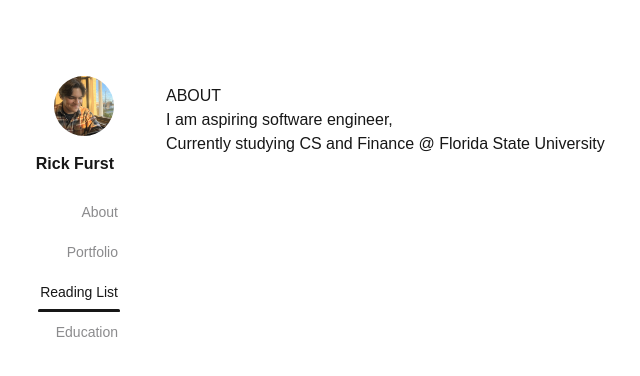
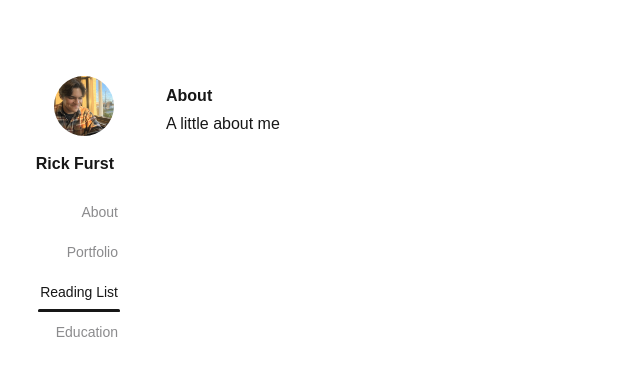
Before and after one commit to ricfrst/pWeb, a Next.js app: page /about in a window 1280 px wide. Shown: the top 376 px of the page, without its empty margins (254-894 px from the left). Built offline with nearby package versions, Linux system fonts and the light colour scheme.

Commit message:
about skeleton

```diff
--- a/src/app/about/page.tsx
+++ b/src/app/about/page.tsx
@@ -12,9 +12,11 @@ export default function Page() {
 
         <div className="MAIN flex   m-5 flexbox h-full mr-66 mt-17 ">
             <div className = "flex flex-col m-4 flex">
-                <p>ABOUT </p>
-                <p>I am aspiring software engineer,</p>
-                <a> Currently studying CS and Finance @ Florida State University  </a>
+                <div className = "mb-1 font-bold ">
+                    <h1>About </h1>
+                </div>
+                <h2>A little about me</h2>
+
             </div>
 
         </div>
--- a/src/app/components/sidebar.tsx
+++ b/src/app/components/sidebar.tsx
@@ -1,4 +1,5 @@
 import Image from "next/image";
+import Link from "next/link";
 
 export default function Sidebar(){
     return(
@@ -14,7 +15,7 @@ export default function Sidebar(){
 
             </div>
             <div role="tablist" className="tabs flex-col mt- tabs-border w-[45%] items-end">
-                <a role="tab" className="tab">About</a>
+                <Link href="/about" role="tab" className="tab">About</Link>
                 <a role="tab" className="tab">Portfolio</a>
                 <a role="tab" className="tab tab-active">Reading List</a>
                 <a role="tab" className="tab">Education</a>
--- a/src/app/globals.css
+++ b/src/app/globals.css
@@ -14,7 +14,7 @@
 
 @media (prefers-color-scheme: dark) {
   :root {
-    --background: rgba(0,0,0, 0.62);
+    --background: rgba(41, 39, 37, 0.62);
     --foreground: #ededed;
   }
 }
```
